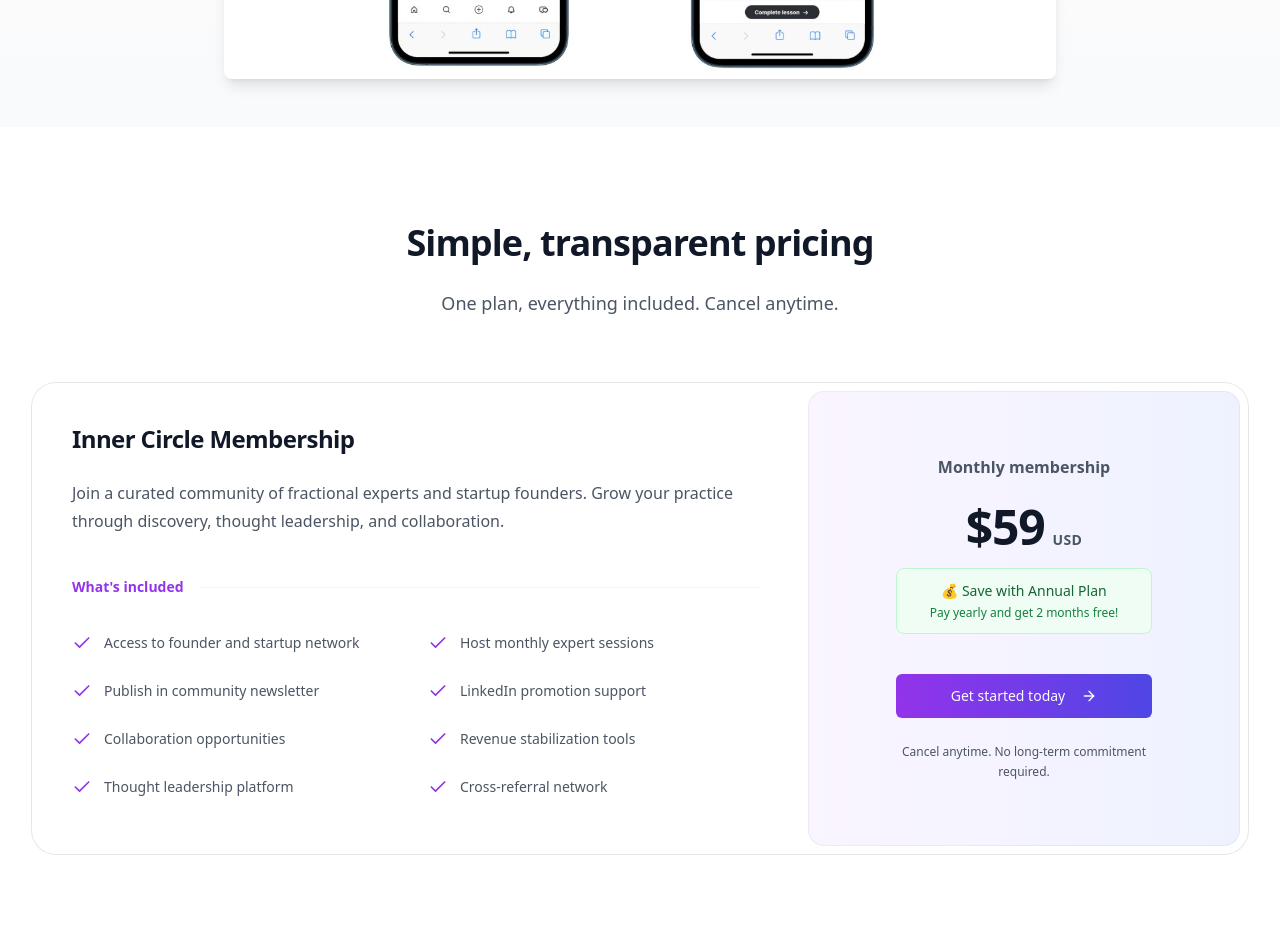
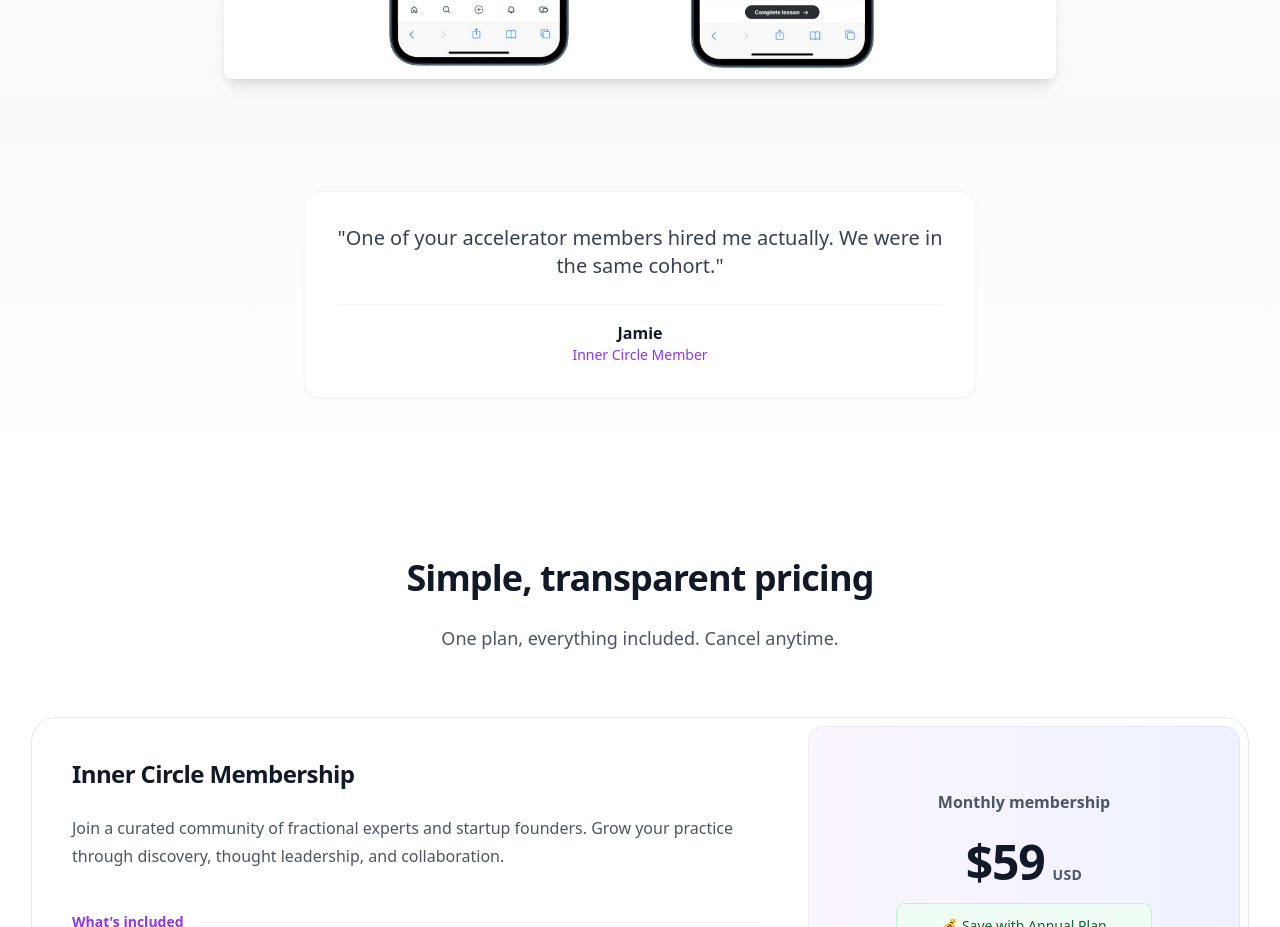
Before and after one commit to Low-Code-Cookbook/lbl-fractional-landing, a React (Vite) app: page / in a window 1280 px wide. Shown: the part 2860-3787 px from the top of the page. Built offline with nearby package versions, Linux system fonts and the light colour scheme.

Commit message:
Add testimonial section
Added a testimonial section with a member 'Jamie' and a specific quote below the image in the Index page.

```diff
--- a/src/pages/Index.tsx
+++ b/src/pages/Index.tsx
@@ -25,6 +25,23 @@ const Index = () => {
         </div>
       </section>
 
+      {/* Testimonial section */}
+      <section className="py-16 bg-gradient-to-b from-gray-50 to-white">
+        <div className="mx-auto max-w-4xl px-6 lg:px-8">
+          <div className="text-center">
+            <div className="bg-white rounded-2xl p-8 shadow-sm border border-gray-100 max-w-2xl mx-auto">
+              <blockquote className="text-xl text-gray-700 mb-6">
+                "One of your accelerator members hired me actually. We were in the same cohort."
+              </blockquote>
+              <div className="border-t border-gray-100 pt-4">
+                <div className="font-semibold text-gray-900">Jamie</div>
+                <div className="text-sm text-purple-600">Inner Circle Member</div>
+              </div>
+            </div>
+          </div>
+        </div>
+      </section>
+
       <Pricing />
       <Footer />
     </div>
```
